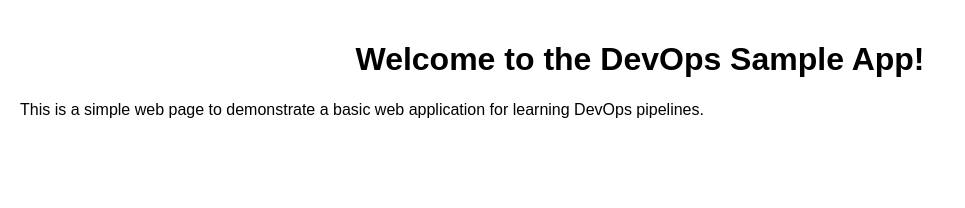
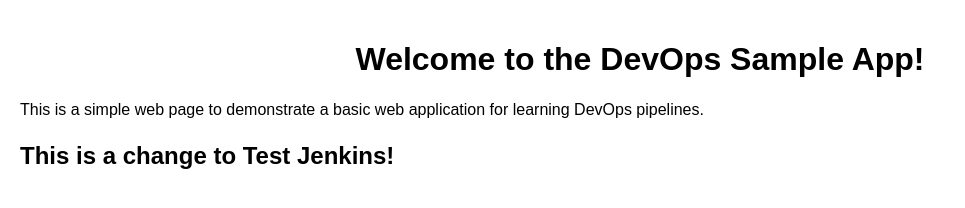
Before and after one commit to Dinithoshan/Devops, a plain HTML site: page index.html in a window 1280 px wide. Shown: the whole page, without its empty margins (0-965 px from the left). Drawn offline with Linux system fonts and the light colour scheme.

Commit message:
Second commit to test jenkins

```diff
--- a/index.html
+++ b/index.html
@@ -9,5 +9,6 @@
 <body>
   <h1>Welcome to the DevOps Sample App!</h1>
   <p>This is a simple web page to demonstrate a basic web application for learning DevOps pipelines.</p>
+  <h2>This is a change to Test Jenkins!</h2>
 </body>
 </html>
```
Also changed, not shown: styles.css (line endings or trailing spaces).
